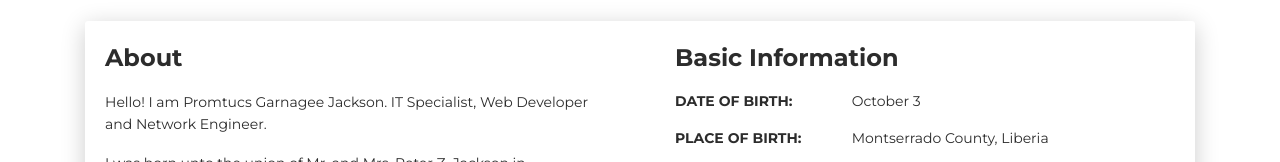
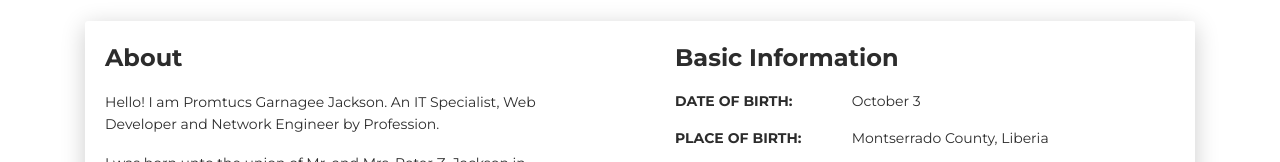
Before and after one commit to promtucsjackson/garnagee, a plain HTML site: page index.html in a window 1280 px wide. Shown: the part 599-761 px from the top of the page. Drawn offline with Linux system fonts and the light colour scheme.

Commit message:
Update index.html

```diff
--- a/index.html
+++ b/index.html
@@ -76,7 +76,7 @@
         <div class="col-lg-6 col-md-12">
           <div class="card-body">
             <div class="h4 mt-0 title">About</div>
-            <p>Hello! I am Promtucs Garnagee Jackson. IT Specialist,  Web Developer and Network Engineer.</p>
+            <p>Hello! I am Promtucs Garnagee Jackson. An IT Specialist,  Web Developer and Network Engineer by Profession.</p>
               <p>I was born unto the union of Mr. and Mrs. Peter Z. Jackson in Montserrado County, Liberia. For more information about me, visit <a href="#about">More Info!</a></p>
           </div>
         </div>
```
